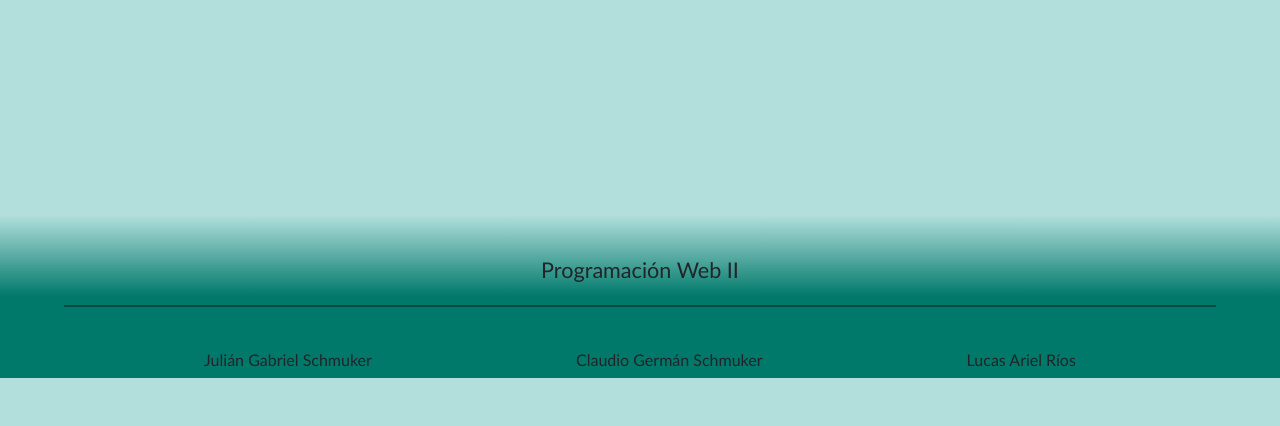
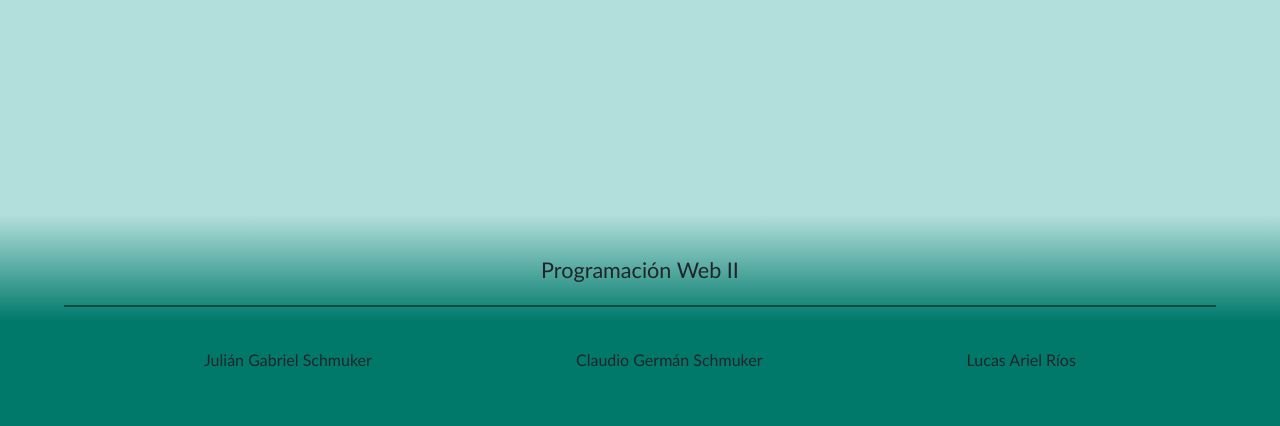
Before and after one commit to JulianKer/TP-Pokedex, a PHP site: page / in a window 1280 px wide. Shown: the part 3099-3525 px from the top of the page. Before the commit the page ends 3477 px from the top, so only its background shows below. Run offline with PHP 8.4, Linux system fonts and the light colour scheme; data comes from the database, SQL or seed files in the repository.

Commit message:
Refactor detalles.

```diff
--- a/database/Database.php
+++ b/database/Database.php
@@ -34,6 +34,8 @@ class Database{
         return $this->error;
     }
     public function __destruct(){
-        $this->conexion->close();
+        if ($this->error == ""){
+            $this->conexion->close();
+        }
     }
 }
--- a/views/footer.php
+++ b/views/footer.php
@@ -1,4 +1,4 @@
-<footer style="background: linear-gradient(to top, #00796b,  #00796b, #b2dfdb); width: 100%; display: flex; flex-direction: column; align-items: center; font-size: 1.5em; font-family: 'Gill Sans', 'Gill Sans MT', Calibri, 'Trebuchet MS', sans-serif">
+<footer style="padding-bottom: 2em; background: linear-gradient(to top, #00796b,  #00796b, #b2dfdb); width: 100%; display: flex; flex-direction: column; align-items: center; font-size: 1.5em; font-family: 'Gill Sans', 'Gill Sans MT', Calibri, 'Trebuchet MS', sans-serif">
     <h6 style=";font-size:.9em; width: 90%; text-align: center; margin:2em; padding-bottom: 1em; border-bottom: solid 2px #004d40; ">Programación Web II</h6>
 
     <div style="width: 100%; display: flex; justify-content: space-evenly; align-items: center;">
```
